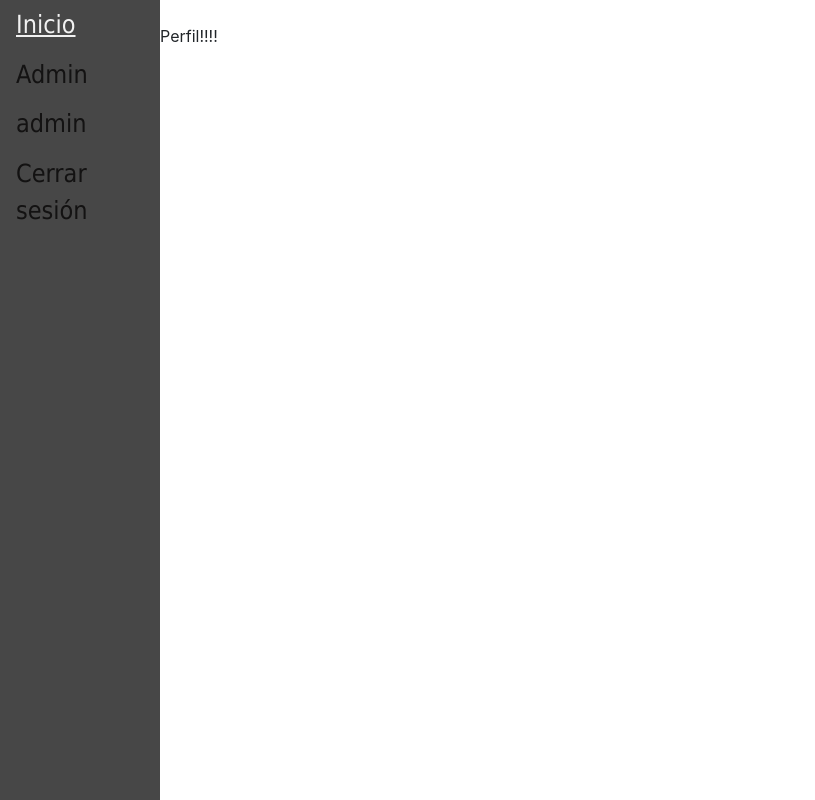
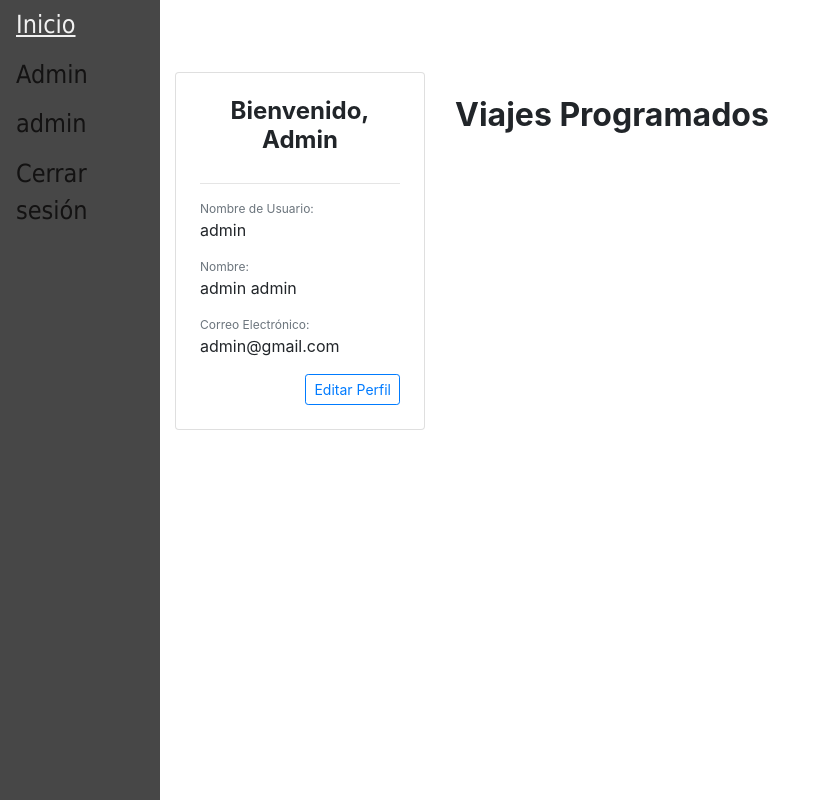
Before and after one commit to tsirigoin/is2-combi19, a Django app: page /accounts/perfil/ in a window 1280 px wide. Shown: the whole page, without its empty margins (0-815 px from the left). Run offline with Django 3.2, Linux system fonts and the light colour scheme; a user stored in the database is signed in; some libraries are stand-ins or nearby versions.

Commit message:
Cuerpo del perfil completo

```diff
--- a/pagina/users/templates/users/perfil.html
+++ b/pagina/users/templates/users/perfil.html
@@ -1,12 +1,78 @@
-{% extends 'main/base.html' %}
-
-{% block title %}Perfil{% endblock title %}
-
-
+{% extends "main/base.html" %}
 
 {% block content %}
-<p>
-Perfil!!!!
-	</p>
 
-{% endblock content %}
+{% load crispy_forms_tags %}
+
+<!--User-->
+<br />
+<br />
+<div class="container mx-auto">
+    <div class="row">
+    	<div class="col-sm-12 col-md-12 col-lg-3 pb-4">
+	    	<div class="card p-4">
+		    	<h4 class="card-title font-weight-bold text-center">Bienvenido, {{ user.username|title }}</h4>
+		      	<hr />
+		    	<div class="card-text">
+		    		<p class="text-muted mb-0" style="font-size: 12px">Nombre de Usuario:</p>
+		    		<p>{{ user.username }}</p>
+		    		<p class="text-muted mb-0" style="font-size: 12px">Nombre:</p>
+			  		<p>{{ user.first_name }} {{ user.last_name }}</p>
+			  		<p class="text-muted mb-0" style="font-size: 12px">Correo Electrónico:</p>
+			  		<p>{{ user.email }}</p>
+					<div class="text-right">
+						<button type="button" class="btn btn-outline-primary btn-sm" data-toggle="modal" data-target="#perfilModal">Editar Perfil</button>
+					</div>
+		        </div>
+	    	</div>
+	  	</div>
+	    <div class="col-sm-12 col-md-12 col-lg-9 pb-4">
+	    	<div class="row">
+	    		<div class="col-6 my-auto">
+	    			<h2 class="font-weight-bold pt-4">Viajes Programados</h2>
+	    		</div>
+	    	</div>
+	      	<br>
+	      	<div class="row">
+				<!-- Aquí falta poner los valores correctos -->
+		      	{% for p in user.all %}
+			    	<div class="col-sm-12 col-md-6 col-lg-4 pb-4">
+		                <div class="h-100">
+							<div class="card-body">
+		                  		<h5 class="card-title">{{ p.username }}</h5>
+		                    	<p class="card-text text-muted" style="font-size:12px">{{ p }}</p>
+		                    	<a href="{{ p.url }}" class="btn btn-warning">Ver Viaje</a>
+		                	</div>
+		              	</div>
+		            </div>
+		    	{% endfor %}
+	        </div>
+	    </div>
+	</div>
+</div>
+
+<!-- Profile Edit Modal -->
+<div class="modal fade" tabindex="-1" id="perfilModal" role="dialog">
+	<div class="modal-dialog" role="document">
+		<div class="modal-content">
+	      	<div class="modal-header">
+		        <h5 class="modal-title">Edit Profile</h5>
+		    	<button type="button" class="close" data-dismiss="modal" aria-label="Close">
+		        	<span aria-hidden="true">&times;</span>
+		        </button>
+	        </div>
+	        <div class="modal-body">
+		        <form method="post">
+		          	{% csrf_token %}
+		          	{{ user_form|crispy }}
+	        </div>
+	      	<div class="modal-footer">
+	        		<button type="submit" class="btn btn-primary">Save changes</button>
+	        	</form>
+	        	<button type="button" class="btn btn-secondary" data-dismiss="modal">Close</button>
+	        </div>
+	    </div>
+  	</div>
+</div>
+
+{% endblock %}
```
